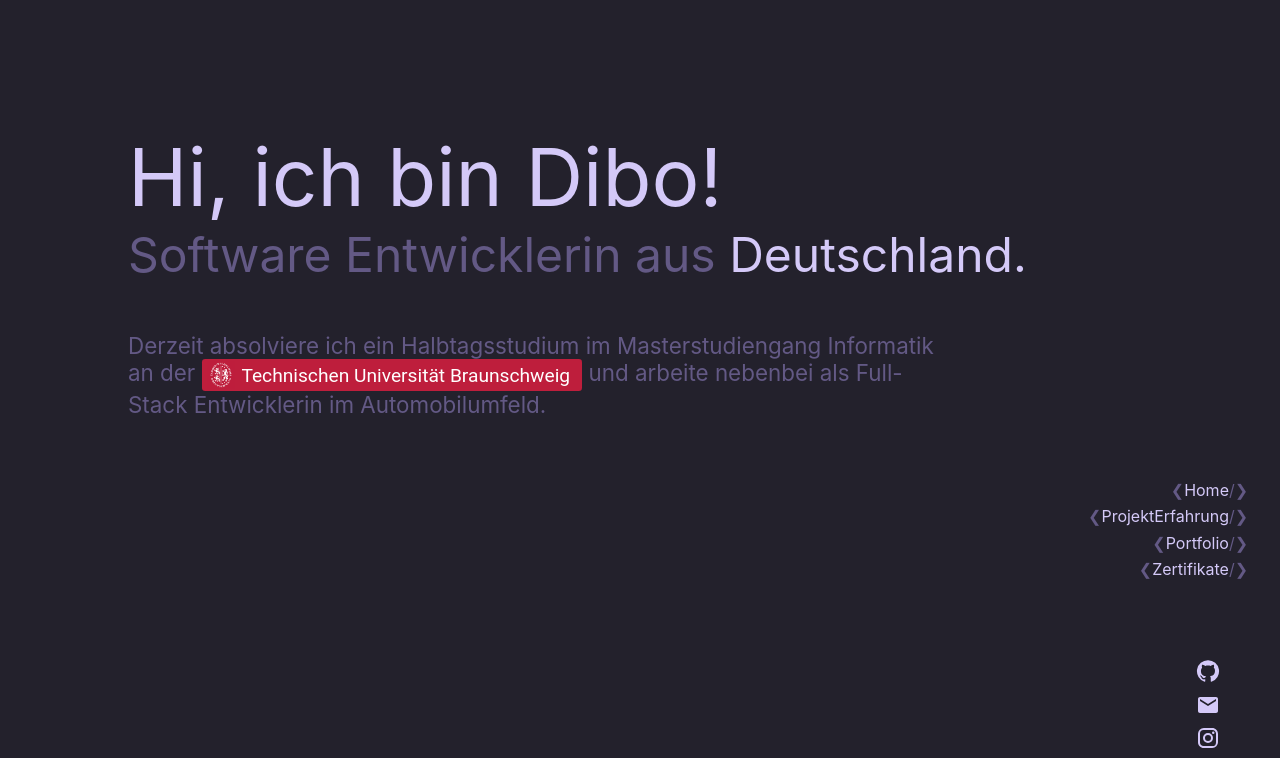
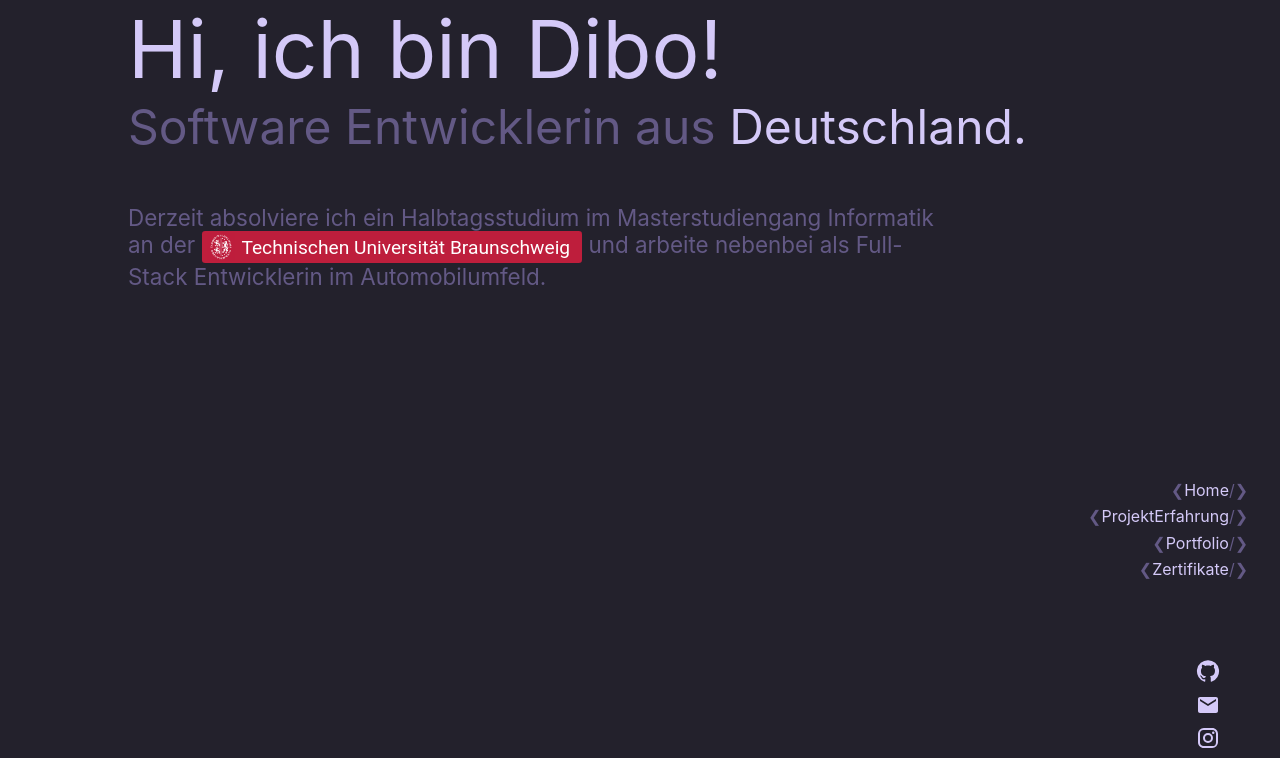
Before and after one commit to pumpkinchariot/pumpkinchariot.github.io, a React (Create React App) app: page / in a window 1280 px wide. Shown: the top 758 px of the page. Built offline with nearby package versions, Linux system fonts and the light colour scheme.

Commit message:
Removed unused imports

```diff
--- a/src/sections/landing/home-section-component.tsx
+++ b/src/sections/landing/home-section-component.tsx
@@ -7,6 +7,7 @@ import Tooltip, { TooltipProps, tooltipClasses } from '@mui/material/Tooltip';
 
 import "./landing-component.css";
 import "../../animations.css";
+import LanguageChoiceComponent from "../../components/language/language-choice-component";
 
 interface LandingComponentProps {
     children?: React.ReactNode;
@@ -54,6 +55,7 @@ const HomeSectionComponent = (props: LandingComponentProps) => {
 
     return (
         <section id="home" className={"landing-container flex-column"}>
+            {/*<LanguageChoiceComponent></LanguageChoiceComponent>*/}
             <div className={"landing-component flex-column"}>
                 <div className={"flex-row"} style={{alignItems: "baseline", gap: "1.4rem"}}>
                     <div className={"landing-greeting"}>
--- a/src/sections/landing/landing-component.css
+++ b/src/sections/landing/landing-component.css
@@ -3,7 +3,6 @@
     width: 80%;
     align-self: center;
     gap: 3rem;
-    margin: 8rem 0rem 8rem 0rem;
     min-height: 100vh;
 }
 
```
Also changed, not shown: src/App.tsx (+0 -11 lines).
